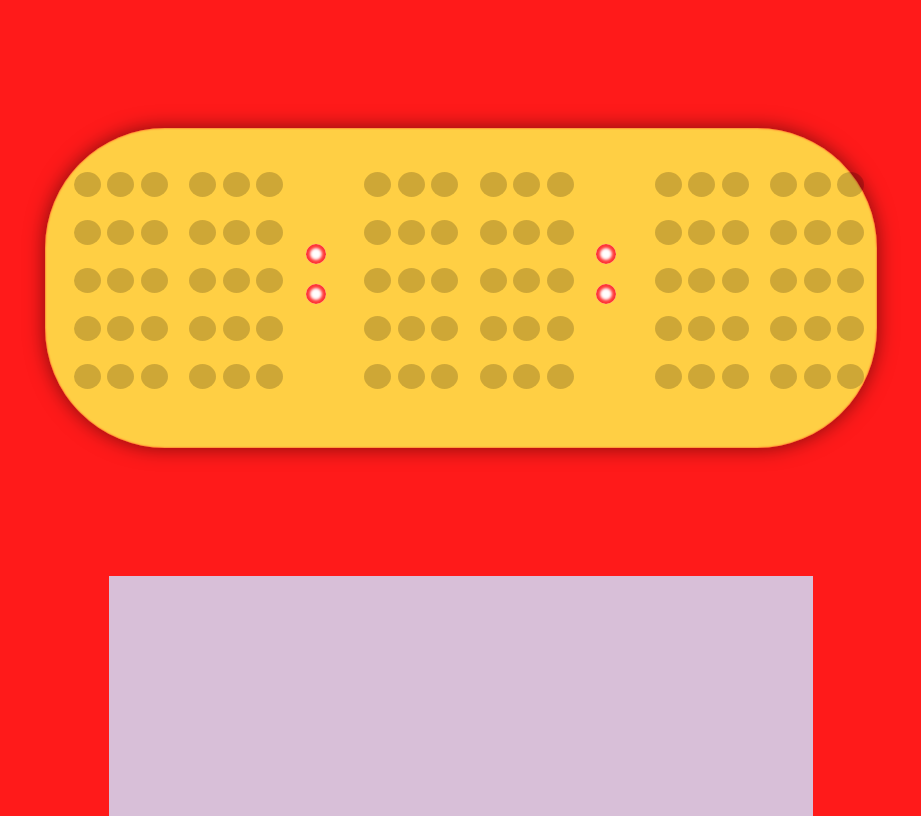
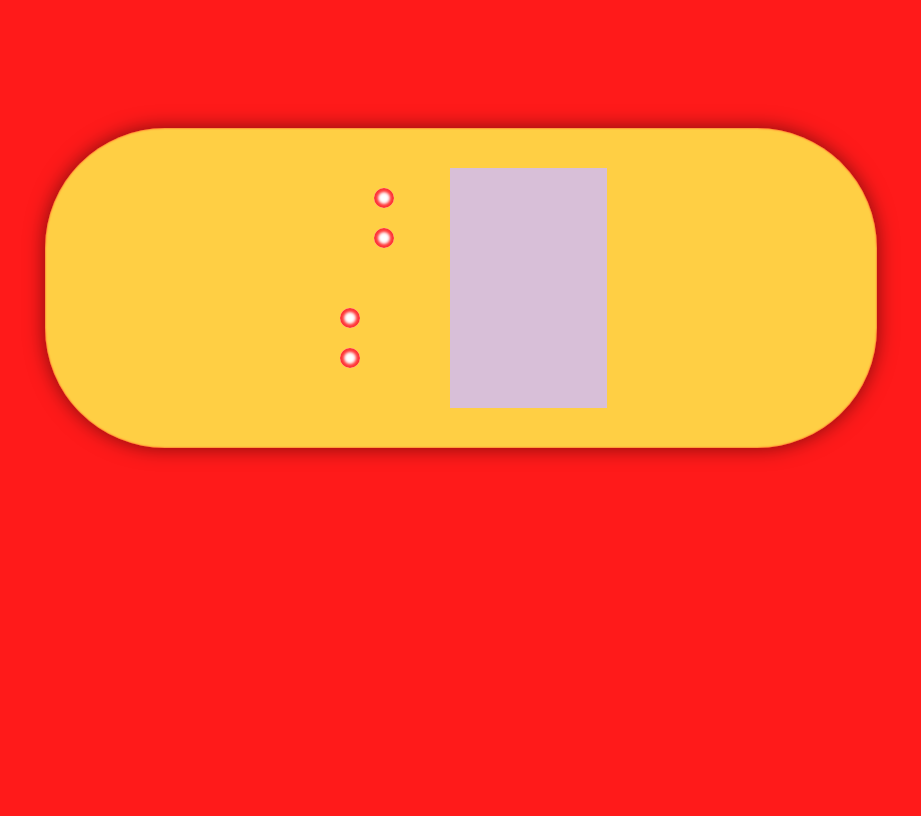
Before and after one commit to Mrfroxi/Clock, a plain HTML site: page index.html in a window 1280 px wide. Shown: the whole page, without its empty margins (179-1100 px from the left). Drawn offline with Linux system fonts and the light colour scheme.

Commit message:
last one

```diff
--- a/index.html
+++ b/index.html
@@ -11,39 +11,7 @@
         <div id='Number'>
         <div id='h'>
             <div id='fh1'>
-            <span class='1 '></span>
-            <span class='2 '></span>
-            <span class='3 '></span>
-            <span class='4 '></span>
-            <span class='5 '></span>
-            <span class='6 '></span>
-            <span class='7 '></span>
-            <span class='8 '></span>
-            <span class='9 '></span>
-            <span class='10 '></span>
-            <span class='11'></span>
-            <span class='12 '></span>
-            <span class='13 '></span>
-            <span class='14 '></span>
-            <span class='15 '></span>
-            </div>
             <div id='fh2'>
-                <span class='1 '></span>
-                <span class='2 '></span>
-                <span class='3 '></span>
-                <span class='4 '></span>
-                <span class='5 '></span>
-                <span class='6 '></span>
-                <span class='7 '></span>
-                <span class='8 '></span>
-                <span class='9 '></span>
-                <span class='10 '></span>
-                <span class='11'></span>
-                <span class='12 '></span>
-                <span class='13 '></span>
-                <span class='14 '></span>
-                <span class='15 '></span>
-            </div>
         </div>
         <div class='dote' >
             <div class="selected"></div>
@@ -51,38 +19,8 @@
         </div>
         <div id='m'>
             <div id=fm1>
-                <span class='1 '></span>
-                <span class='2 '></span>
-                <span class='3 '></span>
-                <span class='4 '></span>
-                <span class='5 '></span>
-                <span class='6 '></span>
-                <span class='7 '></span>
-                <span class='8 '></span>
-                <span class='9 '></span>
-                <span class='10 '></span>
-                <span class='11'></span>
-                <span class='12 '></span>
-                <span class='13 '></span>
-                <span class='14 '></span>
-                <span class='15 '></span>
             </div>
             <div id=fm2>
-                <span class='1 '></span>
-                <span class='2 '></span>
-                <span class='3 '></span>
-                <span class='4 '></span>
-                <span class='5 '></span>
-                <span class='6 '></span>
-                <span class='7 '></span>
-                <span class='8 '></span>
-                <span class='9 '></span>
-                <span class='10 '></span>
-                <span class='11'></span>
-                <span class='12 '></span>
-                <span class='13 '></span>
-                <span class='14 '></span>
-                <span class='15 '></span>
             </div>
         </div>
         <div class='dote' >
@@ -91,39 +29,8 @@
         </div>
         <div id='s'>
             <div id='fs1'>
-                <span class='1 '></span>
-                <span class='2 '></span>
-                <span class='3 '></span>
-                <span class='4 '></span>
-                <span class='5 '></span>
-                <span class='6 '></span>
-                <span class='7 '></span>
-                <span class='8 '></span>
-                <span class='9 '></span>
-                <span class='10 '></span>
-                <span class='11'></span>
-                <span class='12 '></span>
-                <span class='13 '></span>
-                <span class='14 '></span>
-                <span class='15 '></span>
             </div>
             <div id='fs2'>
-                <span class='1 '></span>
-                <span class='2 '></span>
-                <span class='3 '></span>
-                <span class='4 '></span>
-                <span class='5 '></span>
-                <span class='6 '></span>
-                <span class='7 '></span>
-                <span class='8 '></span>
-                <span class='9 '></span>
-                <span class='10 '></span>
-                <span class='11'></span>
-                <span class='12 '></span>
-                <span class='13 '></span>
-                <span class='14 '></span>
-                <span class='15 '></span>
-            </div>
         </div>
         </div>
     </div>
--- a/main.js
+++ b/main.js
@@ -14,7 +14,7 @@
 const formatDate = num => {
     return num<10 ? ['0' ,num.toString()] : num.toString().split('');
 }
-//Возвращает массив чисел
+//{hour: Array(2), minet: Array(2), second: Array(2)}
 let datetime = () => {
 const now = new Date();
 const hour =formatDate(now.getHours());
@@ -22,10 +22,5 @@
  const second =formatDate( now.getSeconds());
 return{ hour,minet,second}
 }
-
-
-
-console.log(datetime())
-
-
-document.querySelector('span');
+let fhs1 = document.getElementById('fh1')
+console.log(fhs1.childNodes[2]);
```
